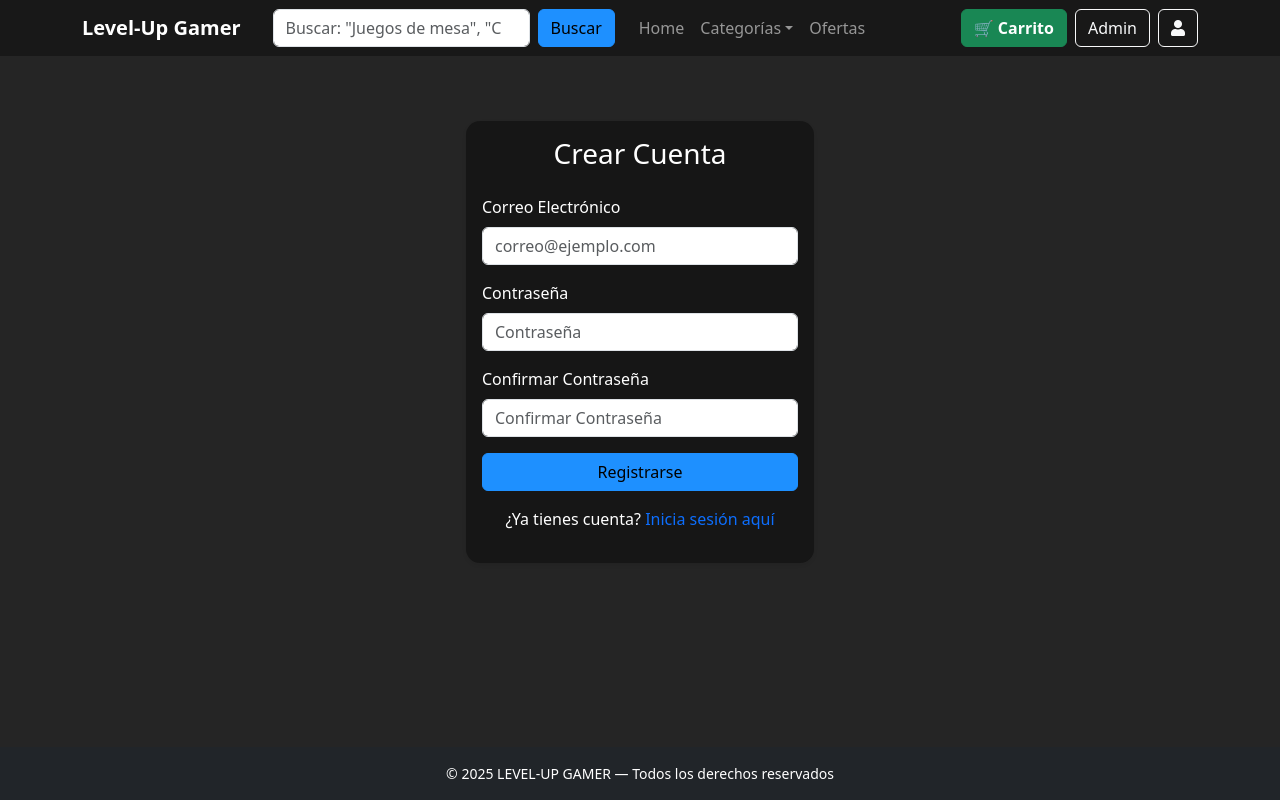
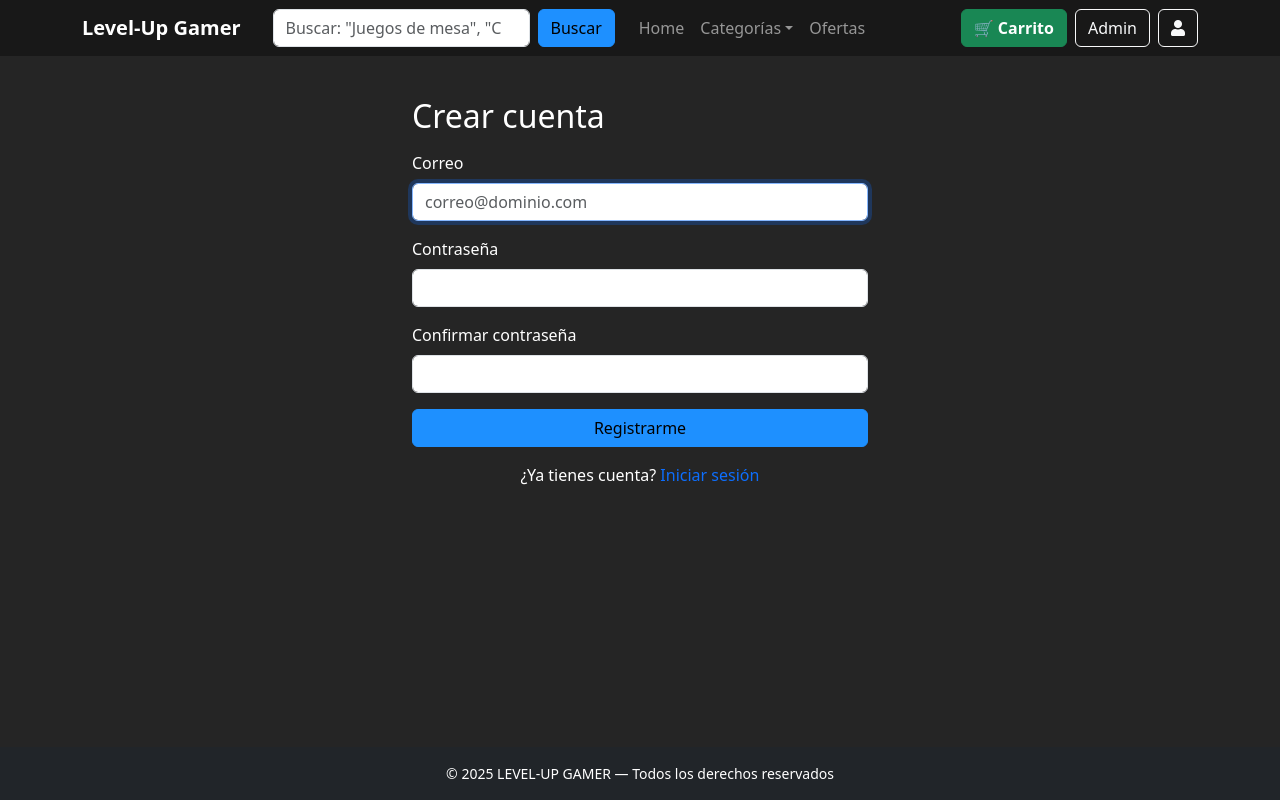
Before and after one commit to Joako729/Level-Up-Gamer-React, a React (Create React App) app: page /registro in a window 1280 px wide. Built offline with nearby package versions, Linux system fonts and the light colour scheme.

Commit message:
Arreglo de inicio de sesion y registro con mensaje de confirmacion

```diff
--- a/src/App.jsx
+++ b/src/App.jsx
@@ -1,5 +1,5 @@
 // App.jsx
-import React, { useState } from 'react';
+import React, { useState, useEffect } from 'react';
 import { Routes, Route } from 'react-router-dom';
 import Navbar from './components/Navbar';
 import Footer from './components/Footer';
@@ -21,7 +21,42 @@ export default function App() {
     try { return sessionStorage.getItem('isAdminAuth') === '1'; } catch { return false; }
   });
 
-  // Cambia estas credenciales si quieres
+  // 🔔 NUEVO: mensaje global para login/registro correcto
+  const [authMsg, setAuthMsg] = useState('');
+  const [authMsgType] = useState('success'); // solo mostramos success
+  const [wasLogged, setWasLogged] = useState(() => {
+    try { return localStorage.getItem('user_logged') === '1'; } catch { return false; }
+  });
+
+  // Escucha cambios en localStorage.user_logged para mostrar mensajes
+  useEffect(() => {
+    const handler = () => {
+      let now = false;
+      try { now = localStorage.getItem('user_logged') === '1'; } catch {}
+
+      // transición de no-logueado -> logueado
+      if (!wasLogged && now) {
+        const path = (window.location.pathname || '').toLowerCase();
+        if (path.includes('/registro')) {
+          setAuthMsg('Registrado correctamente.');
+        } else if (path.includes('/login')) {
+          setAuthMsg('Inicio de sesión correctamente.');
+        } else {
+          setAuthMsg('Inicio de sesión correctamente.');
+        }
+        // ocultar automáticamente después de 4s
+        setTimeout(() => setAuthMsg(''), 4000);
+      }
+      setWasLogged(now);
+    };
+
+    // Chequeo inicial + suscripción a cambios
+    handler();
+    window.addEventListener('storage', handler);
+    return () => window.removeEventListener('storage', handler);
+  }, [wasLogged]);
+
+  // Credenciales admin (puedes cambiarlas)
   const ADMIN_CREDENTIALS = { user: 'levelupadmin', pass: 'levelupadmin' };
 
   function AdminWrapper() {
@@ -45,7 +80,7 @@ export default function App() {
 
     if (isAdminAuthenticated) return <AdminPanel />;
 
-    // Formulario de acceso (no tiene position: fixed ni overlays)
+    // Formulario de acceso
     return (
       <div className="container py-4">
         <h2 className="mb-3">Acceso administrador</h2>
@@ -93,6 +128,22 @@ export default function App() {
   return (
     <div className="d-flex flex-column min-vh-100">
       <Navbar />
+
+      {/* 🔔 Alerta global de login/registro correcto */}
+      {authMsg && (
+        <div className="container pt-3">
+          <div className="alert alert-success alert-dismissible fade show" role="alert">
+            {authMsg}
+            <button
+              type="button"
+              className="btn-close"
+              aria-label="Close"
+              onClick={() => setAuthMsg('')}
+            />
+          </div>
+        </div>
+      )}
+
       <main className="flex-grow-1 container py-3">
         <Routes>
           <Route path="/" element={<Home />} />
--- a/src/pages/Login.jsx
+++ b/src/pages/Login.jsx
@@ -1,3 +1,4 @@
+// src/pages/Login.jsx
 import React, { useState } from 'react';
 import { Link } from 'react-router-dom';
 
@@ -5,69 +6,84 @@ export default function Login() {
   const [email, setEmail] = useState('');
   const [password, setPassword] = useState('');
 
-  const handleLogin = (e) => {
+  const [msg, setMsg] = useState('');     // ✅ mensaje de éxito
+  const [err, setErr] = useState('');     // mensaje de error
+
+  // “Base de usuarios” simple en localStorage
+  const getUsers = () => {
+    try { return JSON.parse(localStorage.getItem('users_db') || '{}'); } catch { return {}; }
+  };
+
+  const handleSubmit = (e) => {
     e.preventDefault();
-    // Aquí iría la lógica de autenticación
-    console.log('Iniciando sesión con', email, password);
+    setMsg(''); setErr('');
+
+    if (!email || !password) {
+      setErr('Ingresa correo y contraseña.');
+      return;
+    }
+
+    const users = getUsers();
+    const ok = users[email]?.password === password || password.length >= 4; // modo demo: acepta pass >=4
+
+    if (!ok) {
+      setErr('Credenciales inválidas.');
+      return;
+    }
+
+    // Marca sesión y dispara evento para que otras vistas se enteren
+    try {
+      localStorage.setItem('user_logged', '1');
+      localStorage.setItem('user_email', email);
+      window.dispatchEvent(new Event('storage'));
+    } catch {}
+
+    // ✅ Mensaje inmediato en esta página
+    setMsg('Inicio de sesión correctamente.');
   };
 
   return (
-    <div className="container py-5">
-      <div className="row justify-content-center">
-        <div className="col-md-6 col-lg-4">
-          <div className="card shadow-sm border-0">
-            <div className="card-body">
-              <h3 className="text-center mb-4">Iniciar Sesión</h3>
+    <div className="container py-4" style={{ maxWidth: 480 }}>
+      <h2 className="mb-3">Iniciar sesión</h2>
 
-              <form onSubmit={handleLogin}>
-                {/* Campo de correo */}
+      {msg && <div className="alert alert-success">{msg}</div>}
+      {err && <div className="alert alert-danger">{err}</div>}
+
+      <form onSubmit={handleSubmit}>
         <div className="mb-3">
-                  <label htmlFor="email" className="form-label">
-                    Correo Electrónico
-                  </label>
+          <label className="form-label">Correo</label>
           <input
             type="email"
             className="form-control"
-                    id="email"
-                    placeholder="correo@ejemplo.com"
             value={email}
             onChange={(e) => setEmail(e.target.value)}
+            placeholder="correo@dominio.com"
             required
+            autoFocus
           />
         </div>
 
-                {/* Campo de contraseña */}
         <div className="mb-3">
-                  <label htmlFor="password" className="form-label">
-                    Contraseña
-                  </label>
+          <label className="form-label">Contraseña</label>
           <input
             type="password"
             className="form-control"
-                    id="password"
-                    placeholder="Contraseña"
             value={password}
             onChange={(e) => setPassword(e.target.value)}
             required
           />
         </div>
 
-                {/* Botón de inicio de sesión */}
-                <button type="submit" className="btn btn-primary w-100">
-                  Iniciar sesión
+        <button type="submit" className="btn btn-success w-100">
+          Entrar
         </button>
       </form>
 
-              {/* Enlace para registrarse */}
-              <p className="mt-3 text-center">
+      <div className="text-center mt-3">
         ¿No tienes cuenta?{' '}
         <Link to="/registro" className="link-primary">
-                  Regístrate aquí
+          Crear cuenta
         </Link>
-              </p>
-            </div>
-          </div>
-        </div>
       </div>
     </div>
   );
--- a/src/pages/Registro.jsx
+++ b/src/pages/Registro.jsx
@@ -1,90 +1,108 @@
+// src/pages/Registro.jsx
 import React, { useState } from 'react';
 import { Link } from 'react-router-dom';
 
 export default function Registro() {
   const [email, setEmail] = useState('');
   const [password, setPassword] = useState('');
-  const [confirmPassword, setConfirmPassword] = useState('');
+  const [confirm, setConfirm] = useState('');
 
-  const handleRegister = (e) => {
+  const [msg, setMsg] = useState('');     // ✅ mensaje de éxito
+  const [err, setErr] = useState('');     // mensaje de error
+
+  const getUsers = () => {
+    try { return JSON.parse(localStorage.getItem('users_db') || '{}'); } catch { return {}; }
+  };
+  const saveUsers = (users) => {
+    try { localStorage.setItem('users_db', JSON.stringify(users)); } catch {}
+  };
+
+  const handleSubmit = (e) => {
     e.preventDefault();
-    // Lógica para crear la cuenta de usuario
-    console.log('Registrando usuario con', email, password);
+    setMsg(''); setErr('');
+
+    if (!email || !password || !confirm) {
+      setErr('Completa todos los campos.');
+      return;
+    }
+    if (password !== confirm) {
+      setErr('Las contraseñas no coinciden.');
+      return;
+    }
+
+    const users = getUsers();
+    if (users[email]) {
+      setErr('Este correo ya está registrado.');
+      return;
+    }
+
+    users[email] = { email, password, createdAt: Date.now() };
+    saveUsers(users);
+
+    // Marca sesión y avisa al resto de la app
+    try {
+      localStorage.setItem('user_logged', '1');
+      localStorage.setItem('user_email', email);
+      window.dispatchEvent(new Event('storage'));
+    } catch {}
+
+    // ✅ Mensaje inmediato en esta página
+    setMsg('Registrado correctamente.');
   };
 
   return (
-    <div className="container py-5">
-      <div className="row justify-content-center">
-        <div className="col-md-6 col-lg-4">
-          <div className="card shadow-sm border-0">
-            <div className="card-body">
-              <h3 className="text-center mb-4">Crear Cuenta</h3>
+    <div className="container py-4" style={{ maxWidth: 480 }}>
+      <h2 className="mb-3">Crear cuenta</h2>
 
-              <form onSubmit={handleRegister}>
-                {/* Campo de correo */}
+      {msg && <div className="alert alert-success">{msg}</div>}
+      {err && <div className="alert alert-danger">{err}</div>}
+
+      <form onSubmit={handleSubmit}>
         <div className="mb-3">
-                  <label htmlFor="email" className="form-label">
-                    Correo Electrónico
-                  </label>
+          <label className="form-label">Correo</label>
           <input
             type="email"
             className="form-control"
-                    id="email"
-                    placeholder="correo@ejemplo.com"
             value={email}
             onChange={(e) => setEmail(e.target.value)}
+            placeholder="correo@dominio.com"
             required
+            autoFocus
           />
         </div>
 
-                {/* Campo de contraseña */}
         <div className="mb-3">
-                  <label htmlFor="password" className="form-label">
-                    Contraseña
-                  </label>
+          <label className="form-label">Contraseña</label>
           <input
             type="password"
             className="form-control"
-                    id="password"
-                    placeholder="Contraseña"
             value={password}
             onChange={(e) => setPassword(e.target.value)}
             required
           />
         </div>
 
-                {/* Confirmar contraseña */}
         <div className="mb-3">
-                  <label htmlFor="confirmPassword" className="form-label">
-                    Confirmar Contraseña
-                  </label>
+          <label className="form-label">Confirmar contraseña</label>
           <input
             type="password"
             className="form-control"
-                    id="confirmPassword"
-                    placeholder="Confirmar Contraseña"
-                    value={confirmPassword}
-                    onChange={(e) => setConfirmPassword(e.target.value)}
+            value={confirm}
+            onChange={(e) => setConfirm(e.target.value)}
             required
           />
         </div>
 
-                {/* Botón de registro */}
         <button type="submit" className="btn btn-primary w-100">
-                  Registrarse
+          Registrarme
         </button>
       </form>
 
-              {/* Enlace a iniciar sesión */}
-              <p className="mt-3 text-center">
+      <div className="text-center mt-3">
         ¿Ya tienes cuenta?{' '}
         <Link to="/login" className="link-primary">
-                  Inicia sesión aquí
+          Iniciar sesión
         </Link>
-              </p>
-            </div>
-          </div>
-        </div>
       </div>
     </div>
   );
```
Lines whose indentation alone changed are shown as unchanged.
